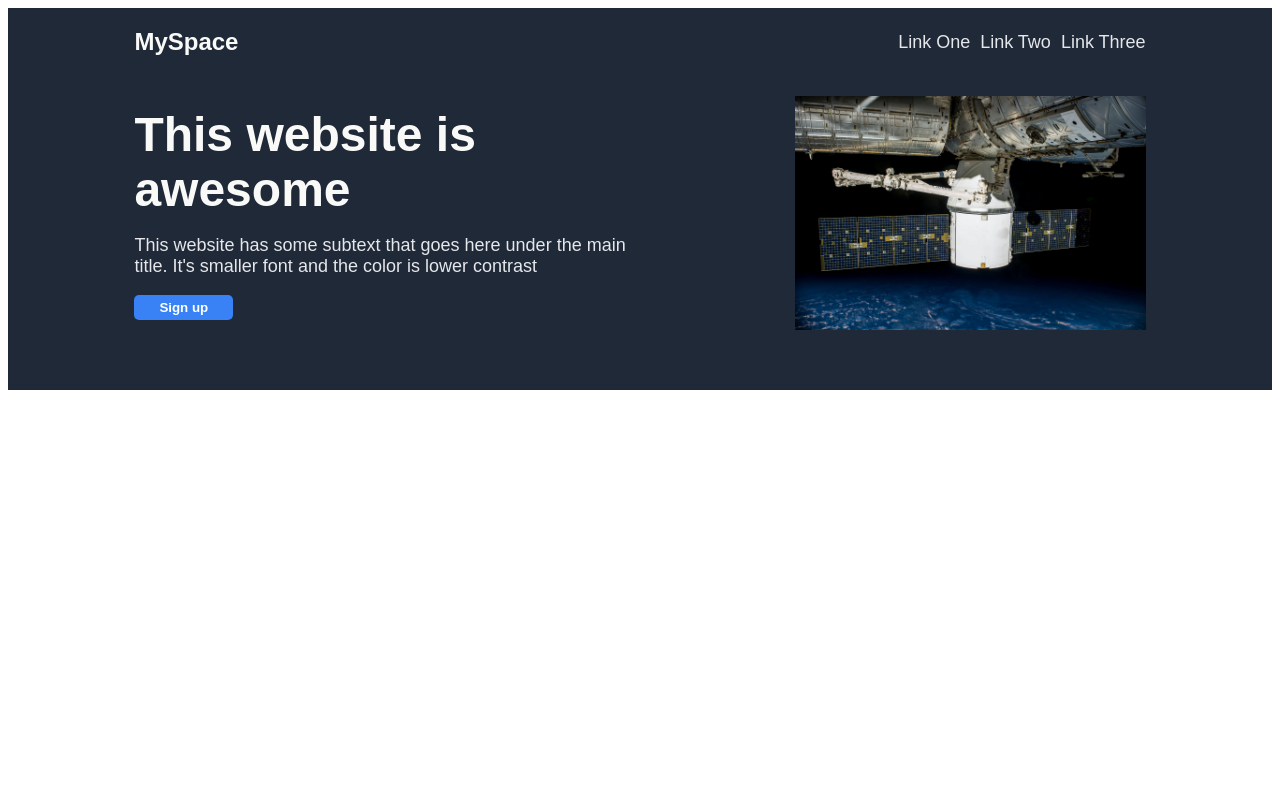
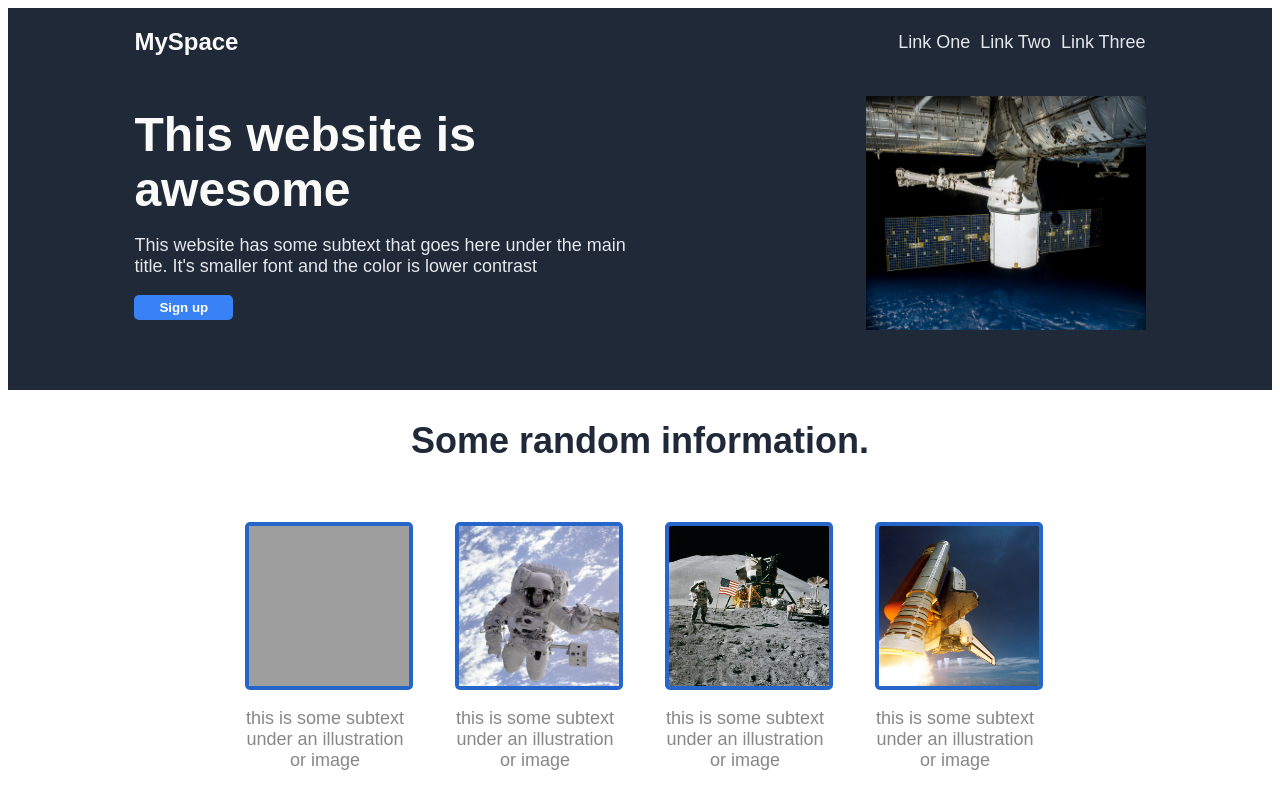
Before and after one commit to igeon22/o2_landing_page, a plain HTML site: page index.html in a window 1280 px wide. Drawn offline with Linux system fonts and the light colour scheme; grey boxes are pictures that could not be loaded.

Commit message:
Finished information section

```diff
--- a/index.html
+++ b/index.html
@@ -36,6 +36,28 @@
         </div>
     </div>
 
+    <div class="information">
+        <h2>Some random information.</h2>
+        <div class="block-cont">
+            <div class="block">
+                <img src="./images/pexels-matheus-bertelli-3697811.jpg" alt="">
+                <p>this is some subtext under an illustration or image</p>
+            </div>
+            <div class="block">
+                <img src="./images/pexels-pixabay-2152.jpg" alt="">
+                <p>this is some subtext under an illustration or image</p>
+            </div>
+            <div class="block">
+                <img src="./images/pexels-pixabay-39896.jpg" alt="">
+                <p>this is some subtext under an illustration or image</p>
+            </div>
+            <div class="block">
+                <img src="./images/pexels-pixabay-87080.jpg" alt="">
+                <p>this is some subtext under an illustration or image</p>
+            </div>
+        </div>
+    </div>
+
 
 
 
--- a/style.css
+++ b/style.css
@@ -61,11 +61,18 @@ a{
 .pres{
     display: flex;
     align-items: center;
+    flex-wrap: wrap;
 }
 
-.pres-txt p{
+.pres-txt p,.block p{
     font-size: 18px;
     color: #E5E7EB;
+}
+
+.block p{
+
+    color: #878788;
+    text-align: center;
 }
 
 .pres-txt button{
@@ -87,10 +94,47 @@ a{
     display: flex;
     align-items: center;
     justify-content: flex-end;
+
 }
 
 img{
-    /* flex: 1; */
-    width: auto;
+
+    width: 280px;
     height: 234px;
 }
+
+
+.information{
+    display: flex;
+    flex-direction: column;
+    gap: 30px;
+
+}
+
+.information h2{
+    text-align: center;
+    color: #1F2937;
+    font-size: 36px;
+    font-weight: bolder;
+}
+
+.block img{
+    width: 160px;
+    height: 160px;
+    border:4px solid #2665ca;
+    border-radius: 5px;
+}
+
+.block{
+    justify-content: center;
+    width: 160px;
+    display: flex;
+    flex-direction: column;
+}
+
+.block-cont{
+    flex-wrap: wrap;
+    display: flex;
+    justify-content: center;
+    gap: 50px;
+}
```
